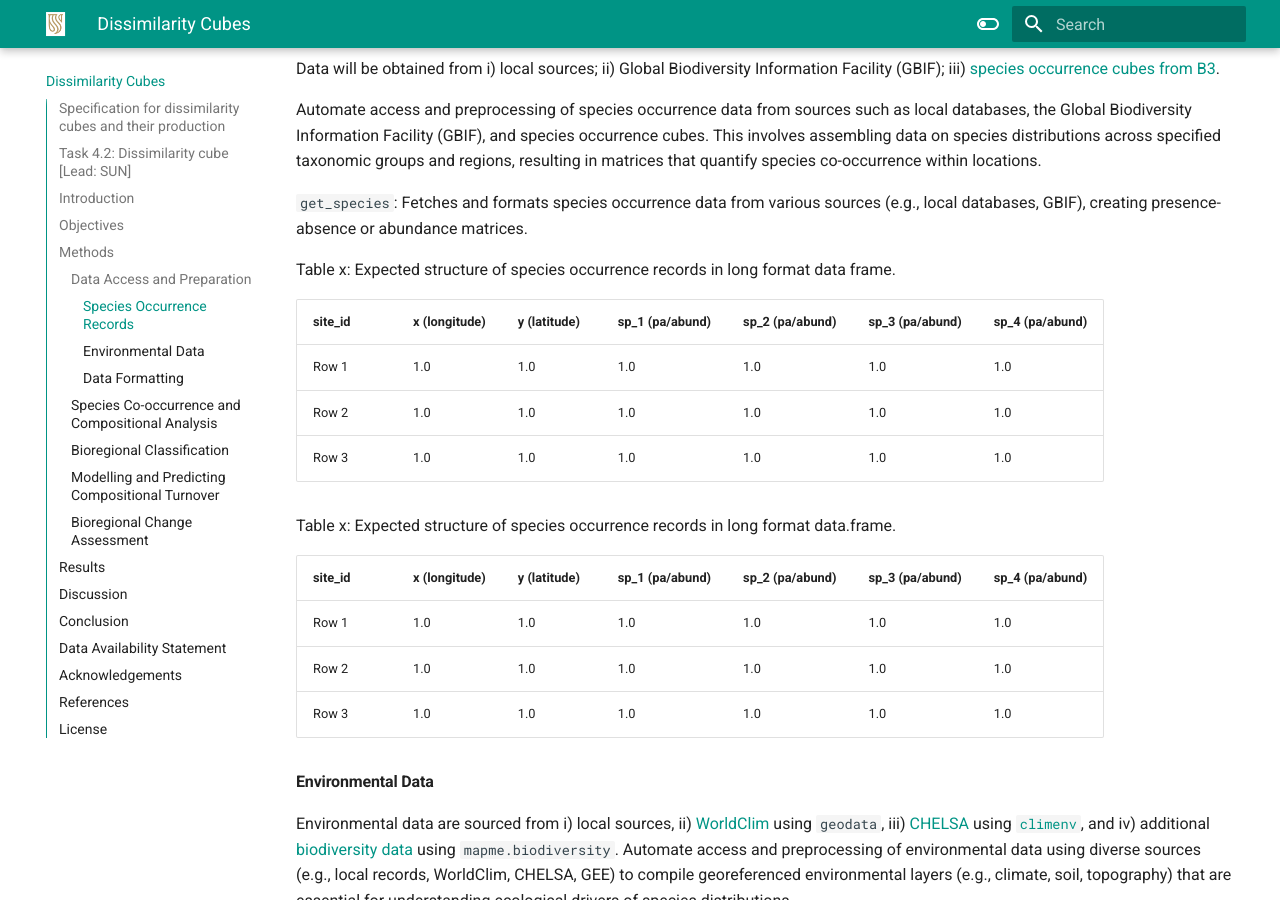
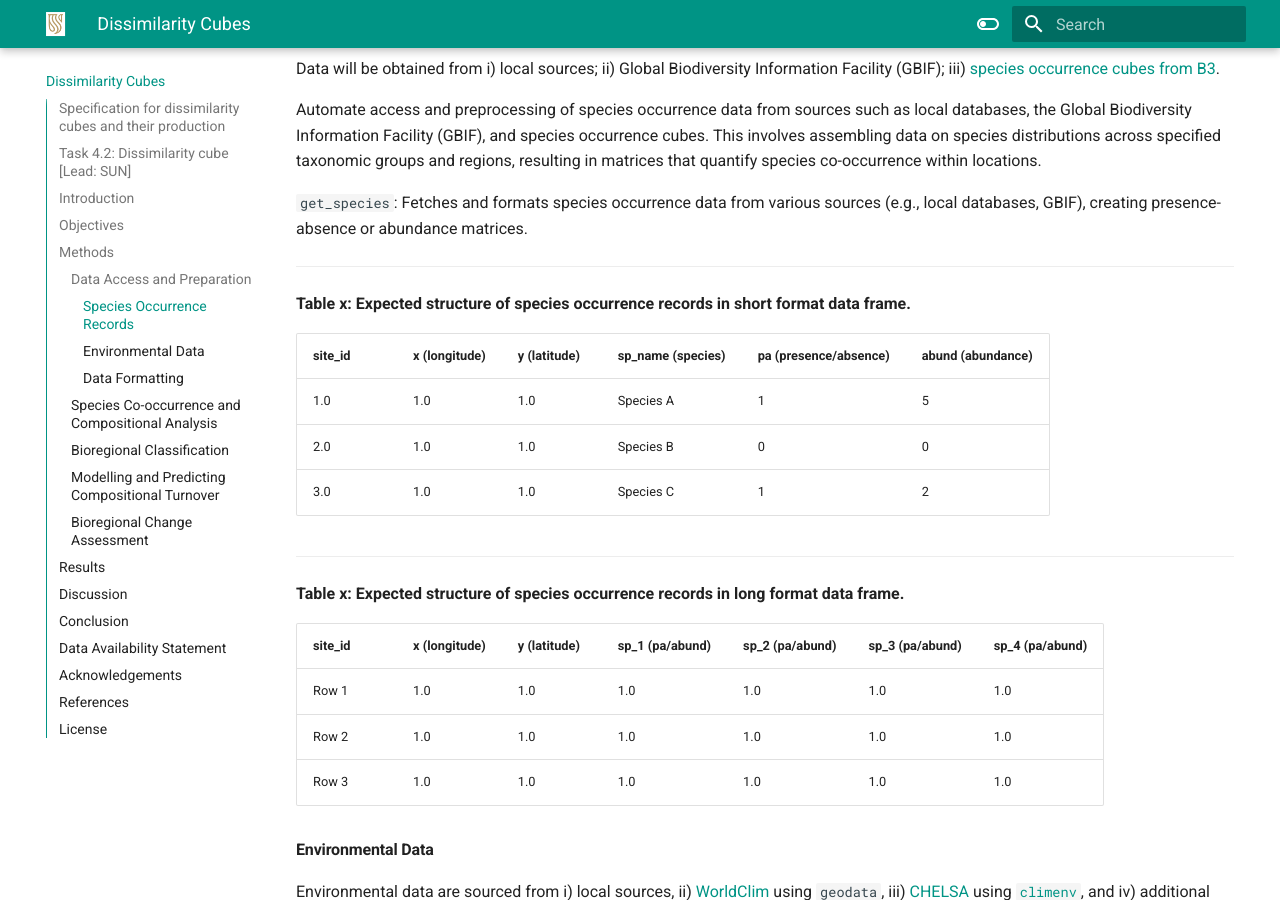
Before and after one commit to BioMath-Lab/biomath-docs, an MkDocs documentation site: the page built from docs/dissimilarity-cube.md, in a window 1280 px wide and 900 px high, scrolled down 2209 px. Built offline with MkDocs 1.6.1 and Material for MkDocs 9.7.7, drawn with Linux system fonts in a browser that asks for light colours.

Commit message:
Update dissimilarity-cube.md

```diff
--- a/docs/dissimilarity-cube.md
+++ b/docs/dissimilarity-cube.md
@@ -44,24 +44,25 @@ Automate access and preprocessing of species occurrence data from sources such a
 
 `get_species`: Fetches and formats species occurrence data from various sources (e.g., local databases, GBIF), creating presence-absence or abundance matrices.
 
+---
 
-Table x: Expected structure of species occurrence records in long format data frame.
+**Table x: Expected structure of species occurrence records in short format data frame.**
+
+| site_id | x (longitude) | y (latitude) | sp_name (species) | pa (presence/absence) | abund (abundance) |
+|---------|---------------|--------------|-------------------|-----------------------|-------------------|
+| 1.0     | 1.0           | 1.0          | Species A         | 1                     | 5                 |
+| 2.0     | 1.0           | 1.0          | Species B         | 0                     | 0                 |
+| 3.0     | 1.0           | 1.0          | Species C         | 1                     | 2                 |
+
+---
+
+**Table x: Expected structure of species occurrence records in long format data frame.**
 
 | site_id | x (longitude) | y (latitude) | sp_1 (pa/abund) | sp_2 (pa/abund) | sp_3 (pa/abund) | sp_4 (pa/abund) |
 |---------|---------------|--------------|-----------------|-----------------|-----------------|-----------------|
 | Row 1   | 1.0           | 1.0          | 1.0             | 1.0             | 1.0             | 1.0             |
 | Row 2   | 1.0           | 1.0          | 1.0             | 1.0             | 1.0             | 1.0             |
 | Row 3   | 1.0           | 1.0          | 1.0             | 1.0             | 1.0             | 1.0             |
-
-
-Table x: Expected structure of species occurrence records in long format data.frame.
-
-| site_id | x (longitude) | y (latitude) | sp_1 (pa/abund) | sp_2 (pa/abund) | sp_3 (pa/abund) | sp_4 (pa/abund) |
-|---------|---------------|--------------|-----------------|-----------------|-----------------|-----------------|
-| Row 1   | 1.0           | 1.0          | 1.0             | 1.0             | 1.0             | 1.0             |
-| Row 2   | 1.0           | 1.0          | 1.0             | 1.0             | 1.0             | 1.0             |
-| Row 3   | 1.0           | 1.0          | 1.0             | 1.0             | 1.0             | 1.0             |
-
 
 #### Environmental Data
 Environmental data are sourced from i) local sources, ii) [WorldClim](https://ouicodedata.com/posts/worldclim-with-r/) using `geodata`, iii) [CHELSA](https://onlinelibrary.wiley.com/doi/full/10.1111/jvs.13215?msockid=110b07b8df4767290225134fde4766f6) using [`climenv`](https://chelsa-climate.org/), and iv) additional [biodiversity data](https://mapme-initiative.github.io/mapme.biodiversity/index.html) using `mapme.biodiversity`.
```
